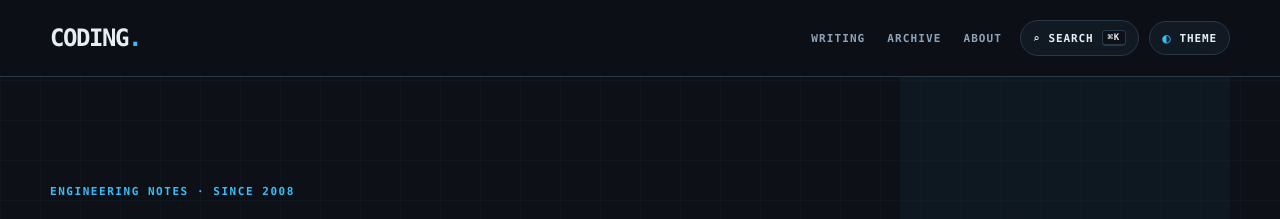
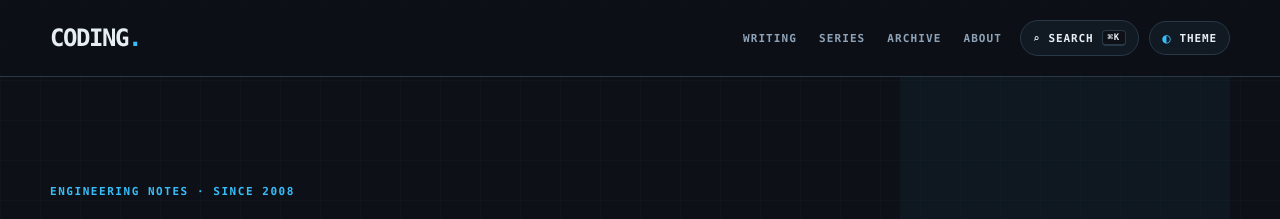
Before and after one commit to infoconex/coding-blog, a Jekyll site: the page built from index.html, in a window 1280 px wide. Shown: the top 219 px of the page. Built offline with Jekyll 4.4.1, drawn with Linux system fonts in a browser that asks for light colours.

Commit message:
Add Series to primary navigation

```diff
--- a/_config.yml
+++ b/_config.yml
@@ -35,6 +35,8 @@ exclude:
 navigation:
   - title: Writing
     url: /writing/
+  - title: Series
+    url: /series/
   - title: Archive
     url: /archive/
   - title: About
```
